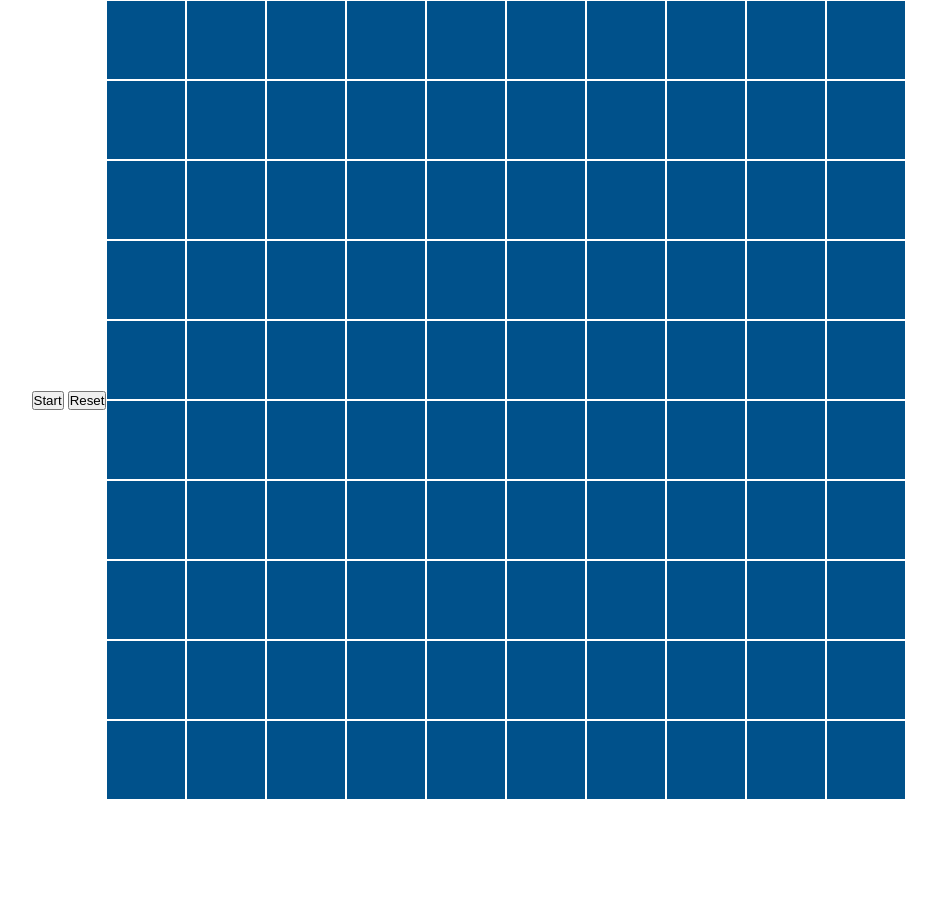
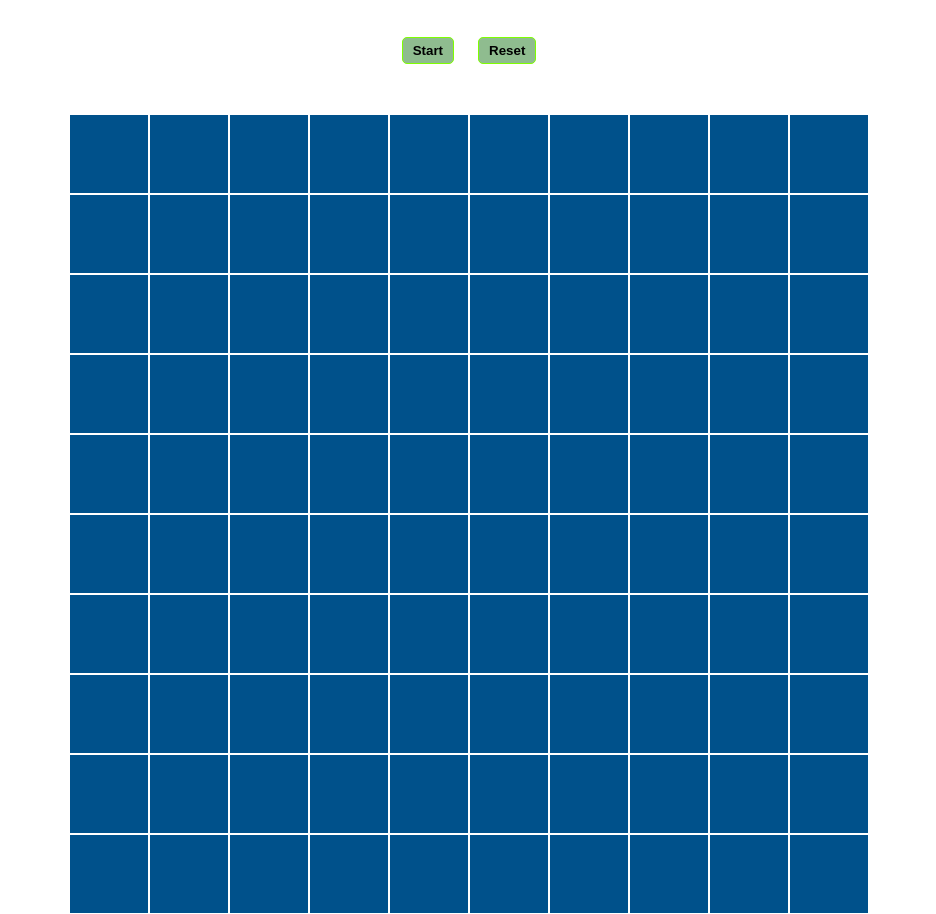
Before and after one commit to AnotherDebug/js-campominato-grid, a plain HTML site: page index.html in a window 1280 px wide. Shown: the whole page, without its empty margins (171-1107 px from the left). Before the commit the page ends 800 px from the top, so only its background shows below. Drawn offline with Linux system fonts and the light colour scheme.

Commit message:
[UPDATE]: file style

```diff
--- a/assets/css/style.css
+++ b/assets/css/style.css
@@ -27,6 +27,25 @@
    display: flex;
 }
 
+.btn {
+   padding: 5px 10px;
+   border-radius: 5px;
+   border: 1px solid chartreuse;
+   margin: 0 10px;
+   font-weight: 600;
+   background-color: darkseagreen;
+}
+
+.btn.start:hover {
+   border: 1px solid darkseagreen;
+   background-color: chartreuse;
+}
+
+.btn.reset:hover {
+   border: 1px solid darkred;
+   background-color: red;
+}
+
 
 
 /************************************************
@@ -34,11 +53,16 @@
  ************************************************/
 
 .containerWrapper {
+   flex-direction: column;
+   align-items: center;
    justify-content: center;
-    align-items: center;
    height: 100vh;
+   padding-top: 150px;
 }
 
+.buttons {
+   margin-bottom: 50px;
+}
 
 .container {
    flex-wrap: wrap;
@@ -50,10 +74,9 @@
    width: calc(100% / 10);
    background-color: rgb(0, 81, 139);
    border: 1px solid white;
+   aspect-ratio: 1/1;
 }
 
 .square.active {
-
    background-color: rgb(0, 104, 139);
-
 }
```
Lines whose indentation alone changed are shown as unchanged.
